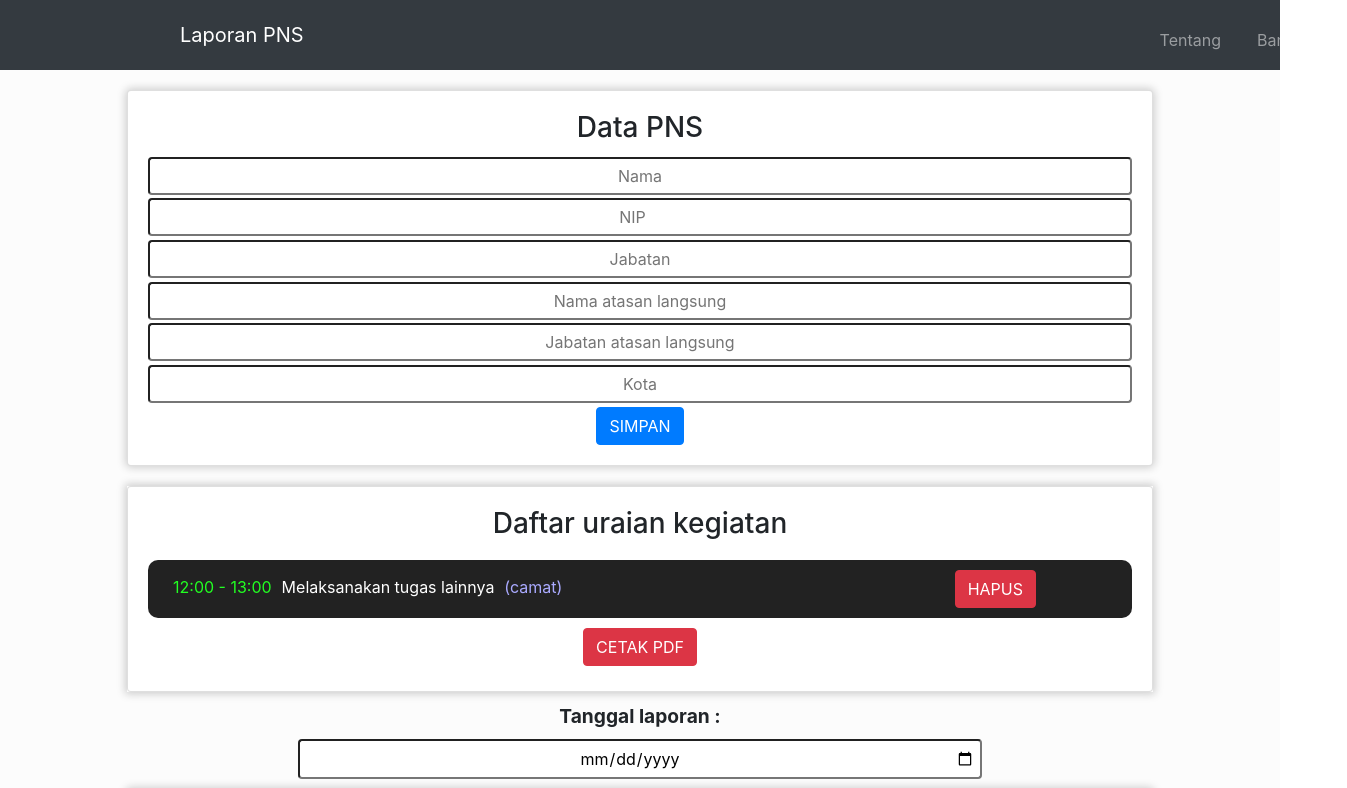
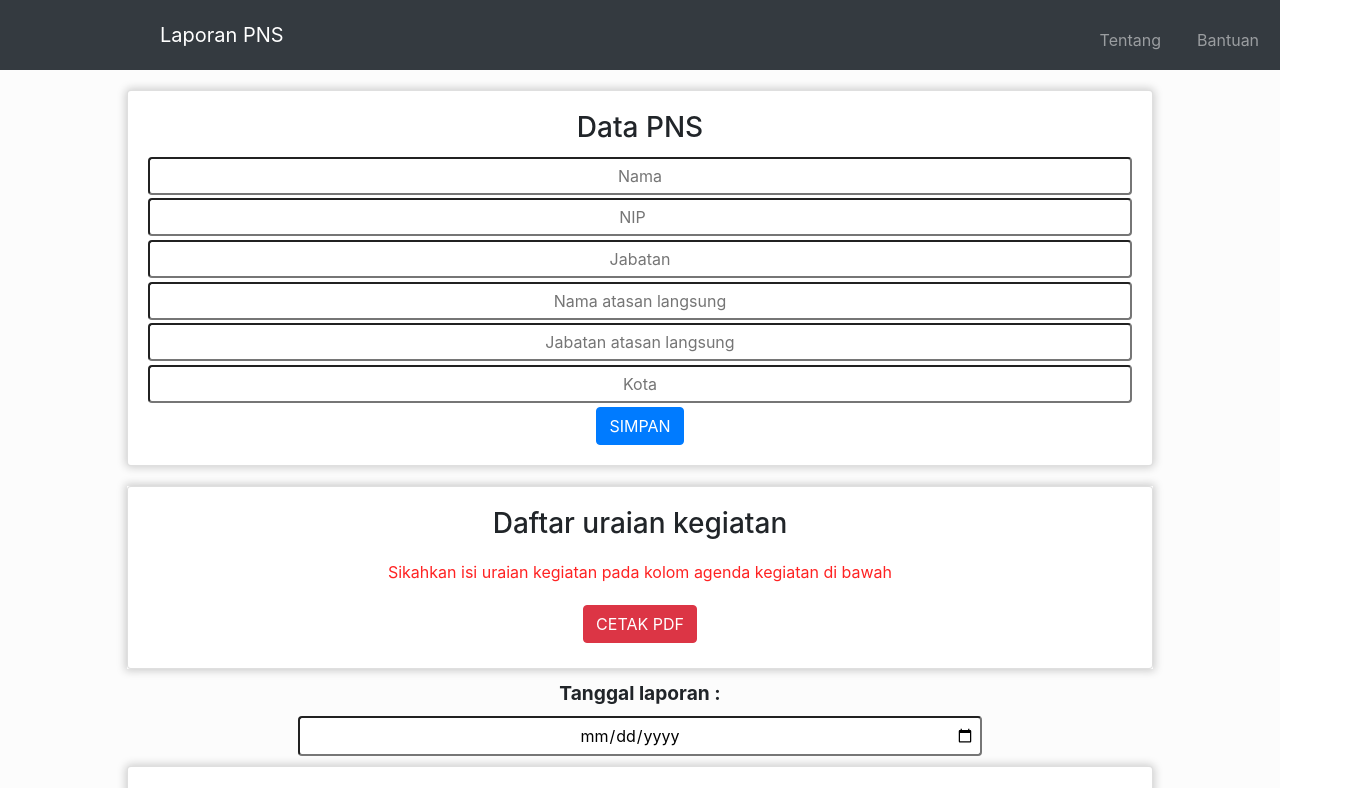
Before and after one commit to ryanadiputraa/laporan-asn, a React (Create React App) app: page / in a window 1280 px wide. Shown: the top 788 px of the page, 1347 px wide, since content can reach past the window. Built offline with nearby package versions, Linux system fonts and the light colour scheme.

Commit message:
created printPDF funct to convert todos into pdf

```diff
--- a/src/components/AddTodo/AddTodo.js
+++ b/src/components/AddTodo/AddTodo.js
@@ -5,7 +5,7 @@ import './AddTodo.css';
 class AddTodo extends Component {
 
   state = {
-    id: 0,
+    id: 1,
     startTime: null,
     endTime: null,
     todo: null,
--- a/src/components/Todos/Todos.js
+++ b/src/components/Todos/Todos.js
@@ -9,24 +9,12 @@ import './Todos.css';
 class Todos extends Component {
 
   state = {
-    date: "",
-    todos: [
-      {
-        id: 1,
-        startTime: "12:00",
-        endTime: "13:00",
-        todo: "Melaksanakan tugas lainnya",
-        info: "camat"
-      }
-    ]
+    todos: []
   }
 
   setDateInput = (e) => {
-    let stateName = e.target.id;
     let stateValue = e.target.value;
-    this.setState({
-      [stateName]: stateValue
-    })
+    this.props.setDate(stateValue);
   }
 
   deleteTodo = (id) => {
@@ -39,16 +27,28 @@ class Todos extends Component {
   submitTodo = (state) => {
     let newState = [...this.state.todos, state]
     this.setState({ todos: newState });
-    this.props.addTodos(this.state);
+    this.props.addTodos(state);
   }
 
   printPDF = (state) => {
-    const doc = new jsPDF();
+    const doc = new jsPDF('landscape');
+    const formData = this.props.state;
+    let bodyData = [];
+    let i = 0;
+
+    formData.todos.map(todo => {
+      bodyData[i] = [todo.id, '', `${todo.startTime} - ${todo.endTime}`, todo.todo, todo.info];
+      i++;
+    })
+    bodyData[0] = [formData.todos[0].id, formData.date, `${formData.todos[0].startTime} - ${formData.todos[0].endTime}`, formData.todos[0].todo, formData.todos[0].info]
+
     doc.autoTable({
-      head: [['Tanggal','Waktu','Uraian Kegiatan','Keterangan']],
-      body: []
+      head: [['No','Tanggal','Waktu','Uraian Kegiatan','Keterangan','Validasi Pimpinan']],
+      body: bodyData
     })
-    doc.save(this.state.date);
+
+    doc.save(formData.date);
+
   }
 
   render() {
@@ -73,7 +73,8 @@ const mapStateToProps = state => {
 
 const mapDispatchToProps = dispatch => {
   return {
-    addTodos: state => dispatch({ type: 'ADD_TODO', input: state })
+    addTodos: todos => dispatch({ type: 'ADD_TODO', input: todos }),
+    setDate: date => dispatch({ type: 'SET_DATE', input: date })
   }
 }
 
--- a/src/containers/Pages/Home/Home.css
+++ b/src/containers/Pages/Home/Home.css
@@ -1,11 +1,33 @@
-@media screen and (min-width: 960px) {
+.navbar {
+  padding: 10px 10em;
+}
+.navbar-brand {
+  margin-right: 36em;
+}
+.nav-link {
+  margin-right: 20px;
+}
+
+@media screen and (max-width: 1160px) {
+  .navbar-brand {
+    margin-right: 22em;
+  }
+}
+
+@media screen and (max-width: 880px) {
+  .navbar-brand {
+    margin-right: 16em;
+  }
+}
+
+@media screen and (max-width: 768px) {
   .navbar {
-    padding: 10px 180px;
+    padding: 10px;
   }
   .navbar-brand {
-    margin-right: 760px;
+    margin-right: 0;
   }
   .nav-link {
-    margin-right: 20px;
+    margin-right: 0;
   }
 }
--- a/src/utils/redux/Reducer.js
+++ b/src/utils/redux/Reducer.js
@@ -1,10 +1,16 @@
 const globalState = {
+  date: '',
   data: {},
   todos: []
 }
 
 const rootReducer = (state = globalState, action) => {
   switch(action.type) {
+    case 'SET_DATE':
+    return {
+      ...state,
+      date: action.input
+    }
     case 'ADD_DATA':
       return {
         ...state,
```
